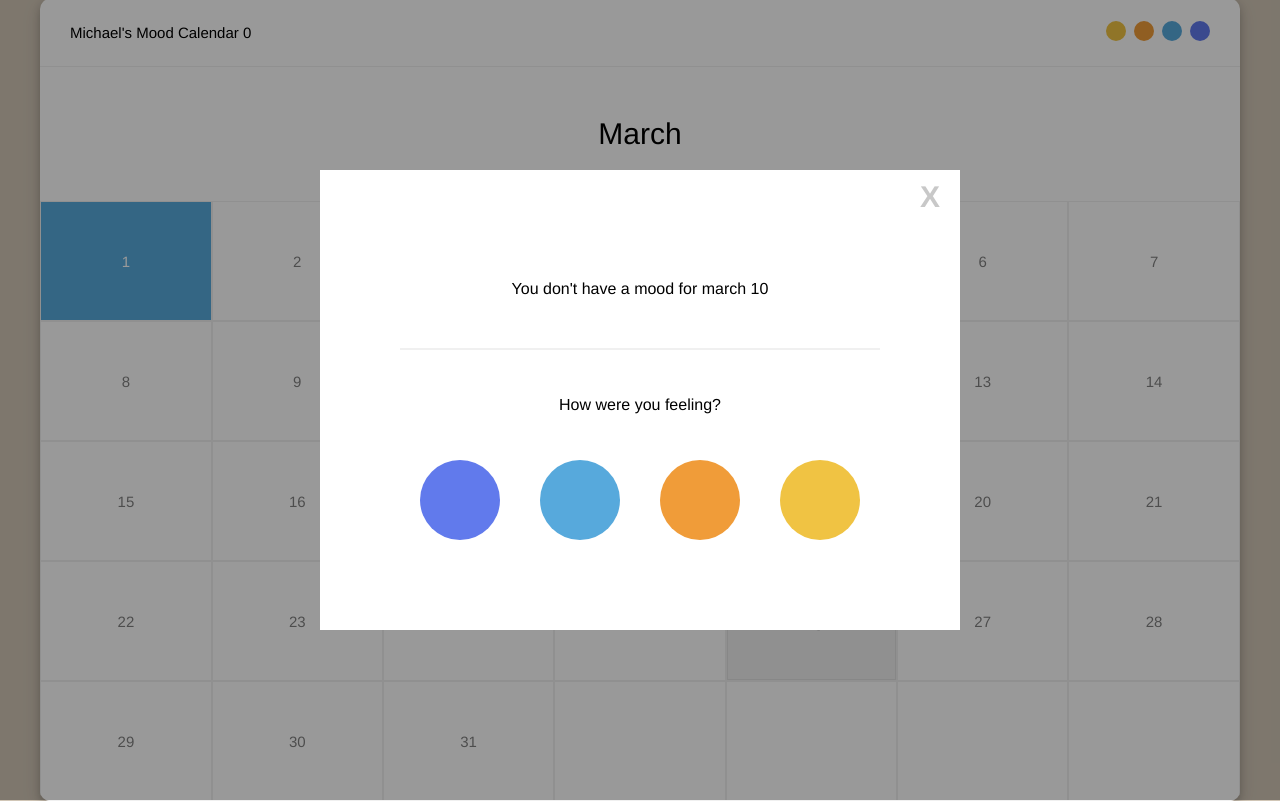
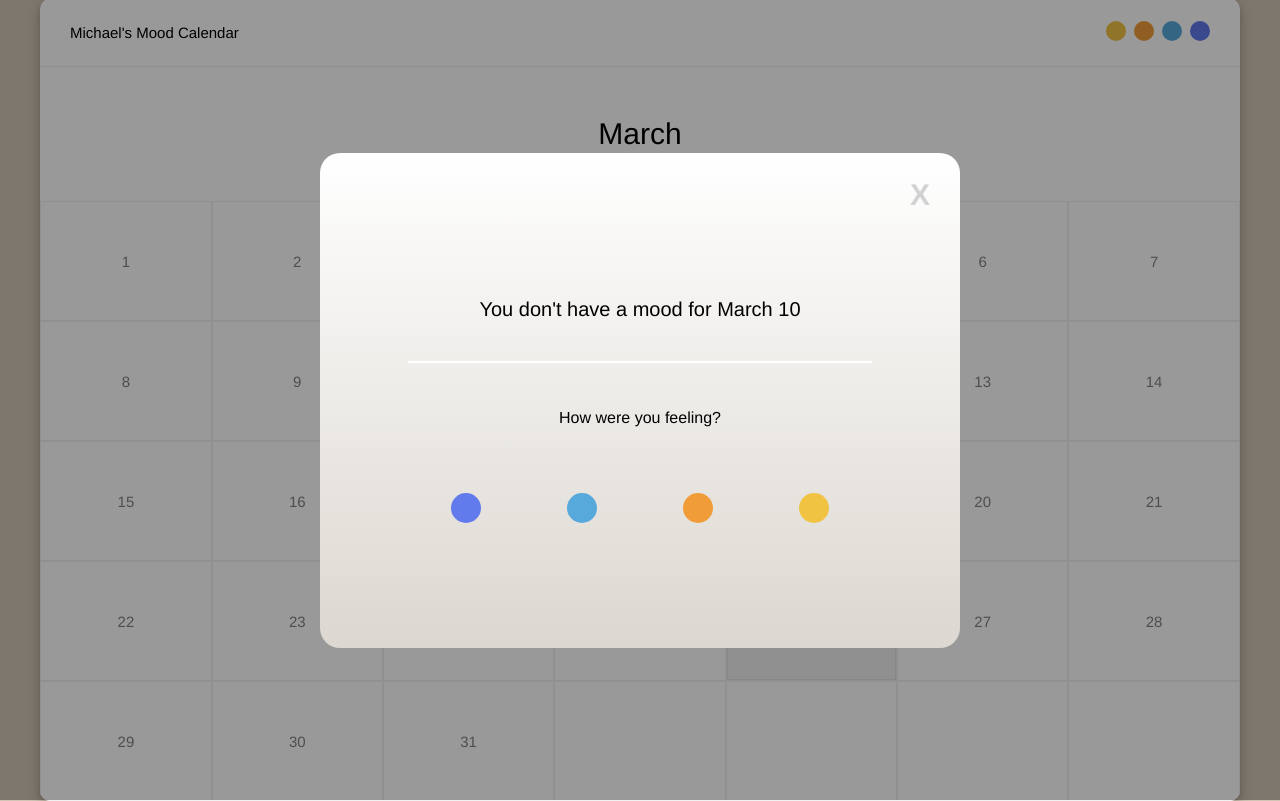
Before and after one commit to intrvertmichael/mood-calendar, a React app: page / in a window 1280 px wide. Both pictures are taken after a click on the element "10". Built offline with nearby package versions, Linux system fonts and the light colour scheme.

Commit message:
fixed design of dialog window. refactored redux for dynamic date

```diff
--- a/src/_actions/index.js
+++ b/src/_actions/index.js
@@ -1,29 +1,11 @@
 
 
 // ACTIONS
-export const increment = (num) => {
+export const setClicked = (day, mood) => {
   return {
-    type: 'INCREMENT',
-    payload: num
-  }
-}
-
-export const decrement = () => {
-  return {
-    type: 'DECREMENT'
-  }
-}
-
-export const setClickedDay = (day) => {
-  return {
-    type: 'SET_CLICKED_DAY',
-    payload: day
-  }
-}
-export const setClickedMood = (mood) => {
-  return {
-    type: 'SET_CLICKED_MOOD',
-    payload: mood
+    type: 'SET_CLICKED',
+    day: day,
+    mood: mood
   }
 }
 
--- a/src/_reducers/index.js
+++ b/src/_reducers/index.js
@@ -1,24 +1,23 @@
-
-
 // REDUCER
 const initial = {
-  num: 0,
-  clickedDay: 1,
-  clickedMood: 1,
-  currentMonth: 'march',
-  currentYear: '2020',
+  clicked: {
+    day: 1,
+    mood: 1
+  },
   calendar: {
     year2020:{
       name:2020,
-      march:{
+      // MOOD 1 _ BAD
+      // MOOD 2 _ NOT SO GOOD
+      // MOOD 3 _ OKAY
+      // MOOD 4 _ GOOD
+      month2:{
           name:'March',
           length:31,
           starts:0,
-        days:[
-          {day:1, mood:2}
-        ]
+          days:[]
       } ,
-      april:{
+      month3:{
           name:'April',
           length:30,
           starts:3,
@@ -36,24 +35,13 @@ const initial = {
   }
 }
 
-// MOOD 1 _ BAD
-// MOOD 2 _ NOT SO GOOD
-// MOOD 3 _ OKAY
-// MOOD 4 _ GOOD
-
-
 const reducer = ( state = initial, action) => {
   switch(action.type) {
-    case 'INCREMENT':
-      state.num += action.payload;
-      return state;
-    case 'DECREMENT':
-      state.num -= 5;
-      return state;
-    case 'SET_CLICKED_DAY':
-      return {...state, clickedDay:action.payload };
-    case 'SET_CLICKED_MOOD':
-      return {...state, clickedMood:action.payload };
+    case 'SET_CLICKED':
+      return {
+        ...state,
+         clicked: {...state.clicked, day:action.day, mood:action.mood}
+         };
     case 'ADD_MOOD_DAY':
       return {
         ...state, //copy state
@@ -61,11 +49,10 @@ const reducer = ( state = initial, action) => {
           ...state.calendar, //copy months
           year2020:{
             ...state.calendar.year2020,
-            march: {
-              ...state.calendar.year2020.march, //copy single month
-              days:[...state.calendar.year2020.march.days, {day: action.day, mood: action.mood}]
+            month2: {
+              ...state.calendar.year2020.month2, //copy single month
+              days:[...state.calendar.year2020.month2.days, {day: action.day, mood: action.mood}]
             }
-
           }
         }
       }
--- a/src/components/Calendar.js
+++ b/src/components/Calendar.js
@@ -12,7 +12,17 @@ import '../style/Moods.css';
 import {useSelector} from 'react-redux';
 
 export default () => {
-  const month = useSelector(state => state.calendar.year2020.march);
+
+  // GET DATE FROM BROWSER
+  const current_date = new Date();
+  const m = current_date.getMonth();
+  const y = current_date.getFullYear();
+  const d = current_date.getDate();
+
+  // REDUX
+  const calendar = useSelector(state => state.calendar);
+  const year = calendar[`year${y}`];
+  const month = year[`month${m}`];
 
   return (
     <div className='calender-container'>
@@ -23,15 +33,15 @@ export default () => {
       </div>
 
       <div className='calender'>
-        {days(month)}
+        {days(month, d)}
       </div>
 
-      <DayClicked />
+      <DayClicked month={month} today={d}/>
     </div>
   );
 }
 
-const days = (month) => {
+const days = (month, d) => {
   var allDays = [];
   var rows = (month.starts > 4 && month.length>29)? 7*6 : 7*5;
 
@@ -39,6 +49,7 @@ const days = (month) => {
     allDays.push(
       <Day
       key={i}
+      today={d}
       month={month}
       calendarPosition={i}
       dayOfMonth={i - month.starts + 1}/>
--- a/src/components/Day.js
+++ b/src/components/Day.js
@@ -1,49 +1,40 @@
 import React from 'react';
 
 import {useDispatch} from 'react-redux';
-import {setClickedDay} from '../_actions';
-import {setClickedMood} from '../_actions';
+import {setClicked} from '../_actions';
 
 export default (props) => {
-  var calPosition = props.calendarPosition;
+  var cPos = props.calendarPosition;
   var dayOfMonth = props.dayOfMonth;
+  const today = props.today;
   const month = props.month;
-  var startDay = month.starts;
-  var monthLength = month.length;
+  var sDay = month.starts;
   var monthDays = month.days;
   var tags = '';
   const dispatch = useDispatch();
 
   // LABEL TODAY ON CALENDAR
-  var today = new Date().getDate();
-  calPosition === (today + startDay - 1)? tags += 'today ' : tags += '';
+  cPos === (today + sDay - 1)? tags += 'today ' : tags += '';
 
-
-  // - - - - - - - - - - - - - - - - - - - - - - - - - - - - - - - - - - - - -
   // CREATE DAY JSX
-  if (
-    (calPosition >= startDay) &&
-    (calPosition < (monthLength + startDay) )
-  ){
+  if ((cPos>=sDay) && (cPos<(month.length + sDay))){
     let mood = isThereAMood(monthDays, dayOfMonth);
     tags+= `mood${mood}`;
     return (
       <div
         className={`day ${tags}`}
-        key={calPosition}
+        key={cPos}
         onClick={()=>{
           if(dayOfMonth <= today){
-            dispatch(setClickedDay(dayOfMonth));
-            dispatch(setClickedMood(mood));
+            dispatch(setClicked(dayOfMonth, mood));
             dayClicked();
           }
         }}> {dayOfMonth} </div>
       );
   }
   else {
-    return <div className={`notADay ${tags}`} key={calPosition}>  </div>;
+    return <div className={`notADay ${tags}`} key={cPos}>  </div>;
   }
-
 }
 
 
@@ -58,6 +49,7 @@ const isThereAMood = (days, dayOfMonth) => {
     }
   }
   return mood;
+
 }
 
 
--- a/src/components/DayClicked.js
+++ b/src/components/DayClicked.js
@@ -2,38 +2,34 @@ import React from 'react';
 
 import {useSelector, useDispatch} from 'react-redux';
 import {addMoodDay} from '../_actions';
-import {setClickedMood} from '../_actions';
+import {setClicked} from '../_actions';
 
-const DayClicked = () => {
-  const month = useSelector(state => state.calendar.year2020.march);
-  const clickedMood = useSelector(state => state.clickedMood);
-  const clickedDay = useSelector(state => state.clickedDay);
-  const currentMonth = useSelector(state => state.currentMonth);
+const DayClicked = (props) => {
+  const month = props.month;
+  const today = props.today;
 
+  const clickedMood = useSelector(state => state.clicked.mood);
+  const clickedDay = useSelector(state => state.clicked.day);
   const dispatch = useDispatch();
 
-
-
-  const today = new Date().getDate();
   const isittoday = today === clickedDay ? true: false;
   let doesithavemood = false;
+
   let mood = '';
-
-  let bigface=``;
-  let bigfacemood=``;
+  let bigfacetags=``;
 
   // HAS IT ALREADY BEEN GIVEN A MOOD ?
   for(var i=0; i<month.days.length;i++){
     if( month.days[i].day === clickedDay){
-      // IF IT HAS BEN GIVEN A MOOD
+      // IF SO
       doesithavemood = true;
       mood = tellMood(clickedMood);
-      bigface=`big-circle `;
-      bigfacemood = `mood${clickedMood}`
+      bigfacetags = `big-circle mood${clickedMood}`
     }
   }
 
-  let [infoMessage, ratingMessage] = getMessage(doesithavemood, isittoday, currentMonth, clickedDay, mood);
+  // CREATE MESSAGES
+  let [infoMessage, ratingMessage] = getMessage(doesithavemood, isittoday, month.name, clickedDay, mood);
 
   return (
     <div className='dayClicked hide'>
@@ -42,9 +38,9 @@ const DayClicked = () => {
 
         <div className='info-window'>
           <p> {infoMessage} </p>
-          <div className={`${bigface} ${bigfacemood}`}></div>
+          <div className={`${bigfacetags}`}></div>
+        </div>
 
-        </div>
         <div className='rating'>
           <p> {ratingMessage}</p>
 
@@ -53,7 +49,7 @@ const DayClicked = () => {
               <div className='circle mood1'
                 onClick={()=>{
                   dispatch(addMoodDay(clickedDay, 1));
-                  dispatch(setClickedMood(1));
+                  dispatch(setClicked(clickedDay, 1));
                 }}>
               </div>
               <p>Bad</p>
@@ -63,7 +59,7 @@ const DayClicked = () => {
               <div className='circle mood2'
                 onClick={()=>{
                   dispatch(addMoodDay(clickedDay, 2));
-                  dispatch(setClickedMood(2));
+                  dispatch(setClicked(clickedDay, 2));
                 }}>
               </div>
               <p>Okay</p>
@@ -73,7 +69,7 @@ const DayClicked = () => {
               <div className='circle mood3'
                 onClick={()=>{
                   dispatch(addMoodDay(clickedDay, 3));
-                  dispatch(setClickedMood(3));
+                  dispatch(setClicked(clickedDay, 3));
                 }}>
               </div>
               <p>GOOD</p>
@@ -83,15 +79,13 @@ const DayClicked = () => {
               <div className='circle mood4'
                 onClick={()=>{
                   dispatch(addMoodDay(clickedDay, 4));
-                  dispatch(setClickedMood(4));
+                  dispatch(setClicked(clickedDay, 4));
                 }}>
               </div>
               <p>REALLY GOOD</p>
             </div>
 
-
           </div>
-
         </div>
       </div>
     </div>
@@ -100,7 +94,6 @@ const DayClicked = () => {
 
 
 // HELPER FUNCTIONS
-// - - - - - - - - - - - - - - - - - - - - - - - - - - - - - - - - - -
 
 const removeWindow = () => document.querySelector('.dayClicked').classList.add('hide');
 
@@ -146,10 +139,8 @@ const getMessage = (doesithavemood, isittoday, month, day, mood) => {
     infoMessage = '';
     ratingMessage = '';
   }
+
   return [infoMessage, ratingMessage];
 }
 
-
-
-
 export default DayClicked;
--- a/src/components/Header.js
+++ b/src/components/Header.js
@@ -1,23 +1,19 @@
 import React from 'react';
 
-import {useSelector, useDispatch} from 'react-redux';
-import {increment} from '../_actions';
-import {decrement} from '../_actions';
+import {useSelector} from 'react-redux';
 
-const Header = (props) => {
+const Header = () => {
   const profile = useSelector(state => state.profile);
   const name = profile.name;
-  const counter = useSelector(state => state.num);
-  const dispatch = useDispatch();
 
   return(
     <div className='title'>
-      <p>{name}'s Mood Calendar {counter}</p>
+      <p>{name}'s Mood Calendar</p>
       <div className='faces'>
-        <div className='circleface mood4'onClick={()=> dispatch(decrement())}> </div>
+        <div className='circleface mood4'> </div>
         <div className='circleface mood3'> </div>
         <div className='circleface mood2'> </div>
-        <div className='circleface mood1'onClick={()=> dispatch(increment(5))}> </div>
+        <div className='circleface mood1'> </div>
       </div>
     </div>
   );
--- a/src/style/DayClicked.css
+++ b/src/style/DayClicked.css
@@ -18,9 +18,12 @@
 
 .dayInfo {
   width: 50%;
-  padding: 10px 20px;
+  padding: 25px 30px;
   box-sizing: border-box;
-  background: white;
+  background-color: #dcd7d0;
+  background-image: linear-gradient(0deg, #dcd7d0 0%, #ffffff 100%);
+
+  border-radius: 20px;
 }
 
 .close {
@@ -28,12 +31,12 @@
   font-family: helvetica, sans-serif;
   font-weight: bold;
   font-size: 30px;
-  color: rgb(200, 200, 200);
+  color: rgb(210, 210, 210);
   cursor: pointer;
 }
 
 .close:hover {
-  color: var(--calendar-font);
+  color: var(--border);
 }
 
 .info-window {
@@ -42,19 +45,20 @@
 }
 
 .info-window p {
-  margin: 50px 0px;
+  padding: 20px 40px;
+  font-size: 20px;
 }
 
 .rating {
   width: 80%;
   margin: auto;
-  border-top:2px solid var(--border);
+  border-top:2px solid white;
   padding: 30px 0px;
 }
 
 .rating p {
   display: block;
-  padding-bottom: 30px;
+  padding-bottom: 20px;
   text-align: center;
 }
 
@@ -63,32 +67,46 @@
   justify-content: space-between;
   width: 100%;
   height: 130px;
+  /* border: 1px solid green; */
 }
 
 .circle-container {
-  width: 120px;
-  text-align: center;
-
+  width: 150px;
+  height: 90px;
+  padding: 30px 0px;
+  box-sizing: border-box;
+  flex-direction: column;
   font-size: 15px;
   color: var(--calendar-font);
-  height: 90px;
   overflow: hidden;
+  /* border: 1px solid blue; */
 }
 
 .circle-container:hover {
-  height: 120px;
+  height: 130px;
+}
+
+.circle-container p {
+  margin: 40px 0px;
 }
 
 .circle {
-  width: 80px;
-  height: 80px;
-  border-radius: 80px;
+  width: 30px;
+  height: 30px;
+  border-radius: 30px;
   margin: auto;
+  transform: scale(1);
+  transition: transform .5s, easein-out;
+  cursor: pointer;
+}
+
+.circle:hover {
+  transform: scale(2);
 }
 
 .big-circle {
   width: 300px;
   height: 300px;
   border-radius: 300px;
-  margin: 50px auto;
+  margin: 50px auto 75px auto;
 }
```
Lines whose indentation alone changed are shown as unchanged.
